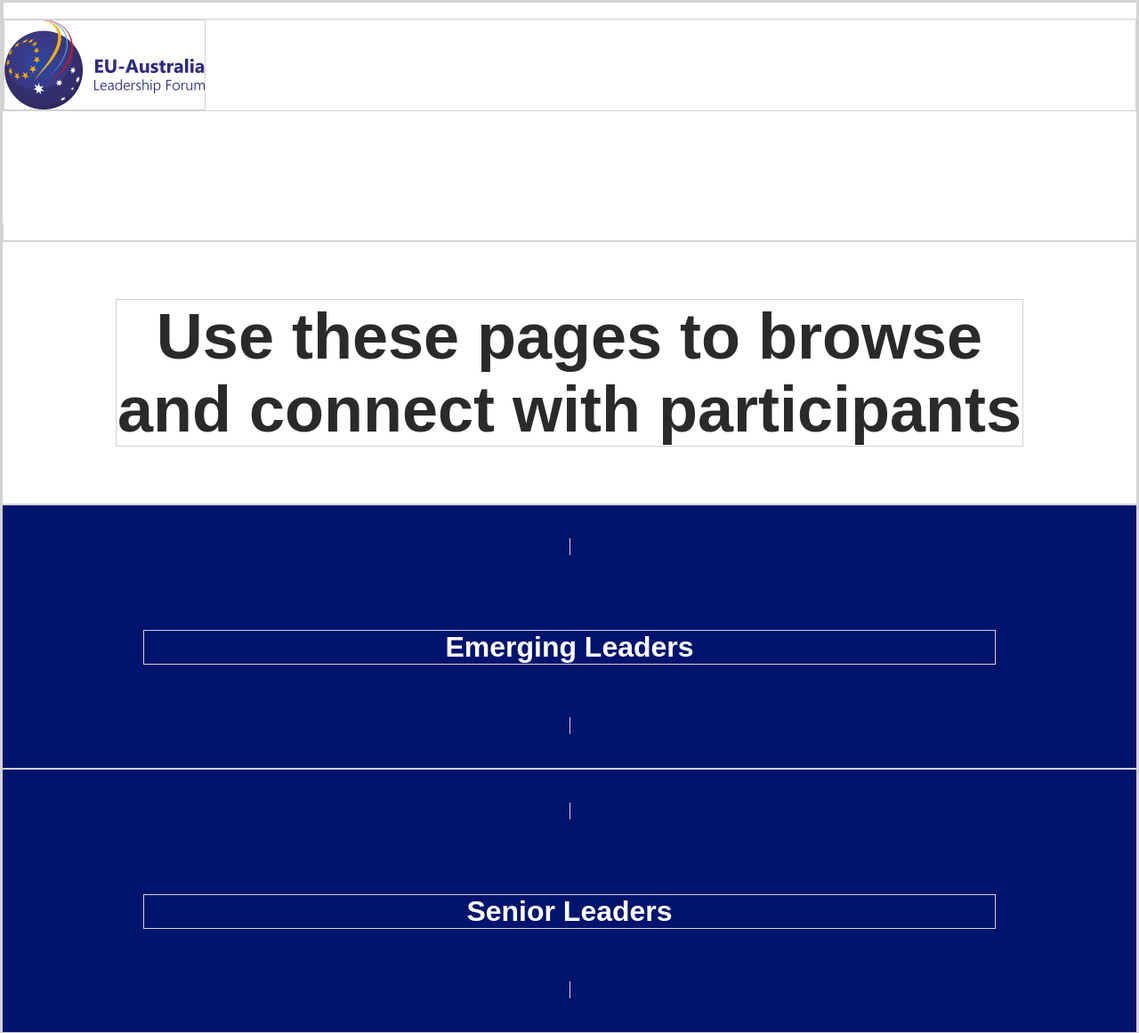
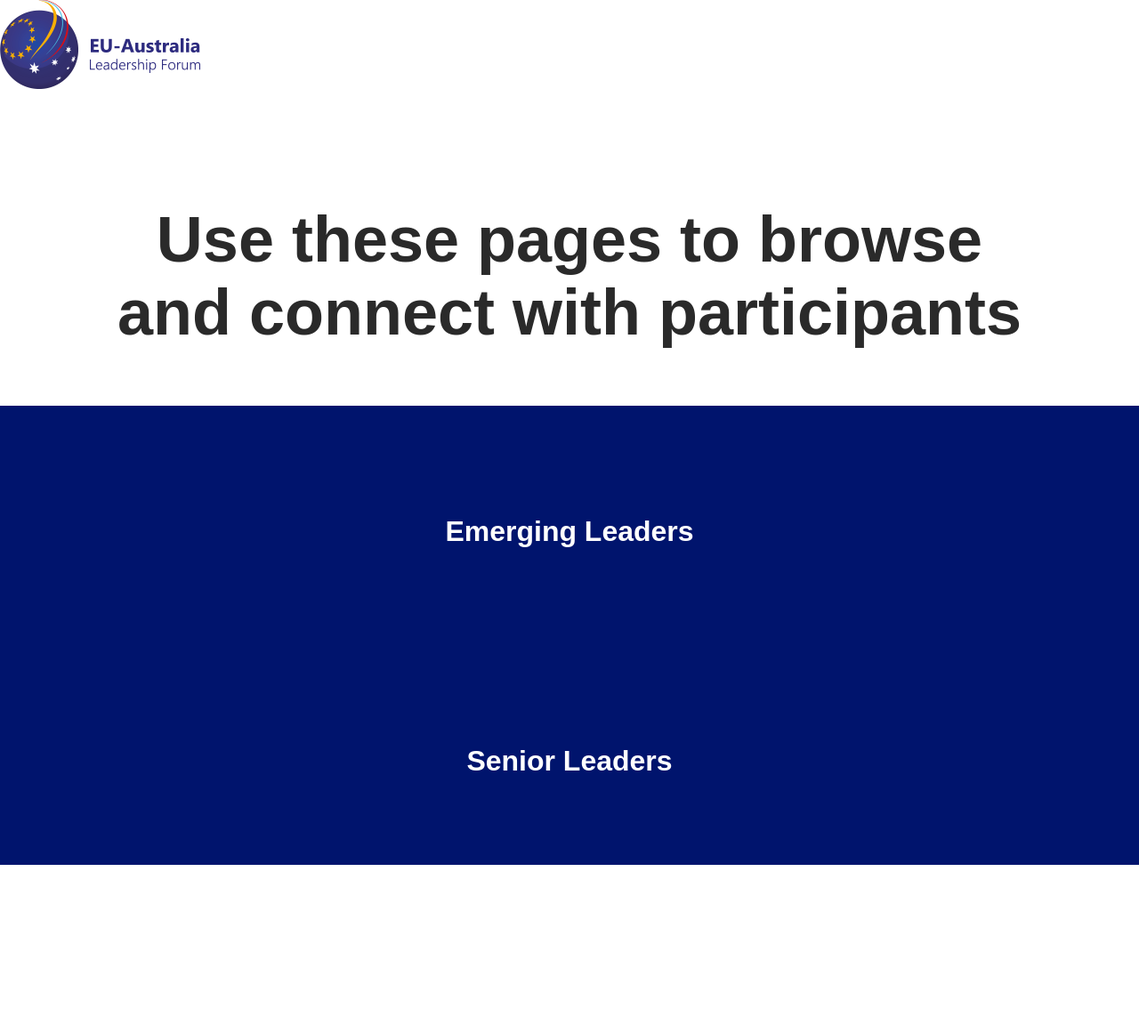
Before and after one commit to euonymblog/EUALF-webapp, a Jekyll site: the page participants.html, which Jekyll copies as it is, in a window 1280 px wide. Shown: the whole page at 89% size. Built offline with Jekyll 4.4.1, drawn with Linux system fonts in a browser that asks for light colours; after the commit the page ends 972 px from its top, so only the background shows below that.

Commit message:
Updated 'css/main.css' via CloudCannon

```diff
--- a/css/main.css
+++ b/css/main.css
@@ -3,7 +3,7 @@
   margin: 0%;
   box-sizing: border-box;
   background-color: #ffffff;
-  border: 1px solid lightgrey;
+  /*border: 1px solid lightgrey;*/
 }
 
 /*This is the basic section*/
```
